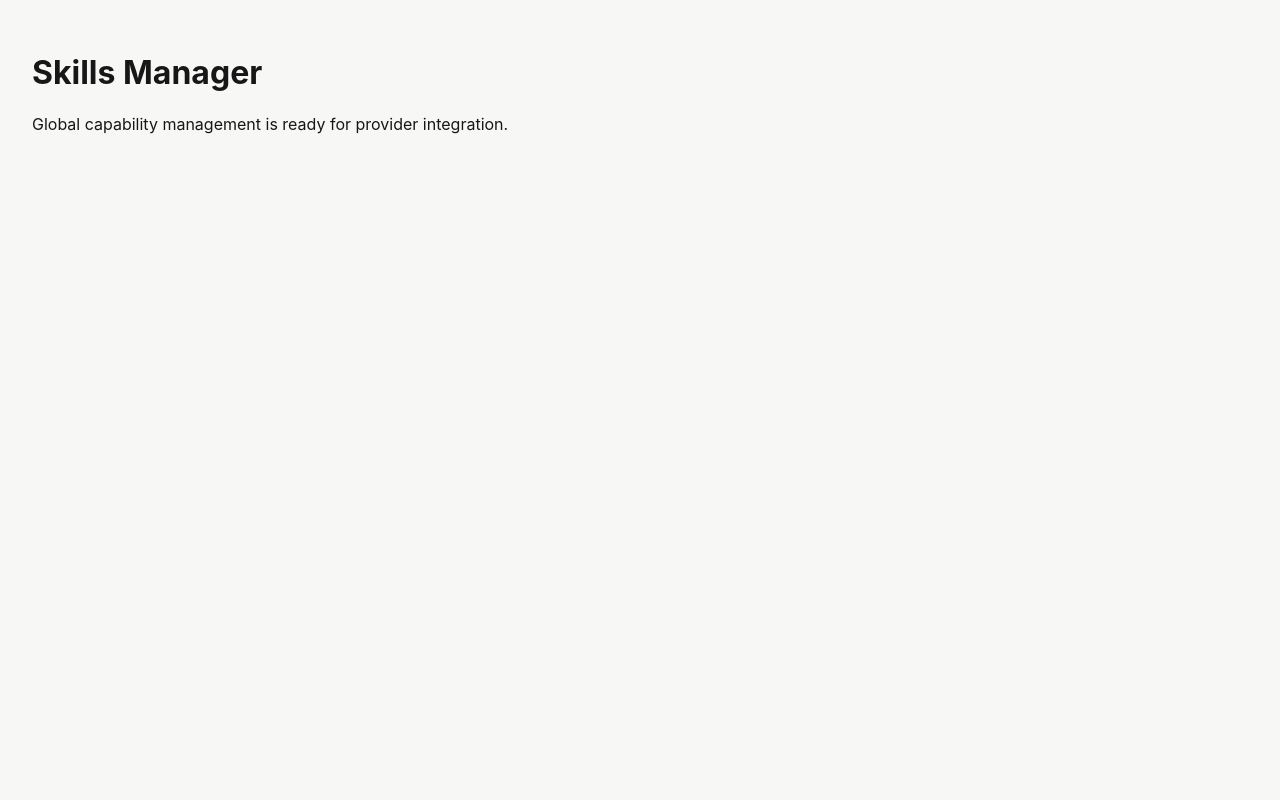
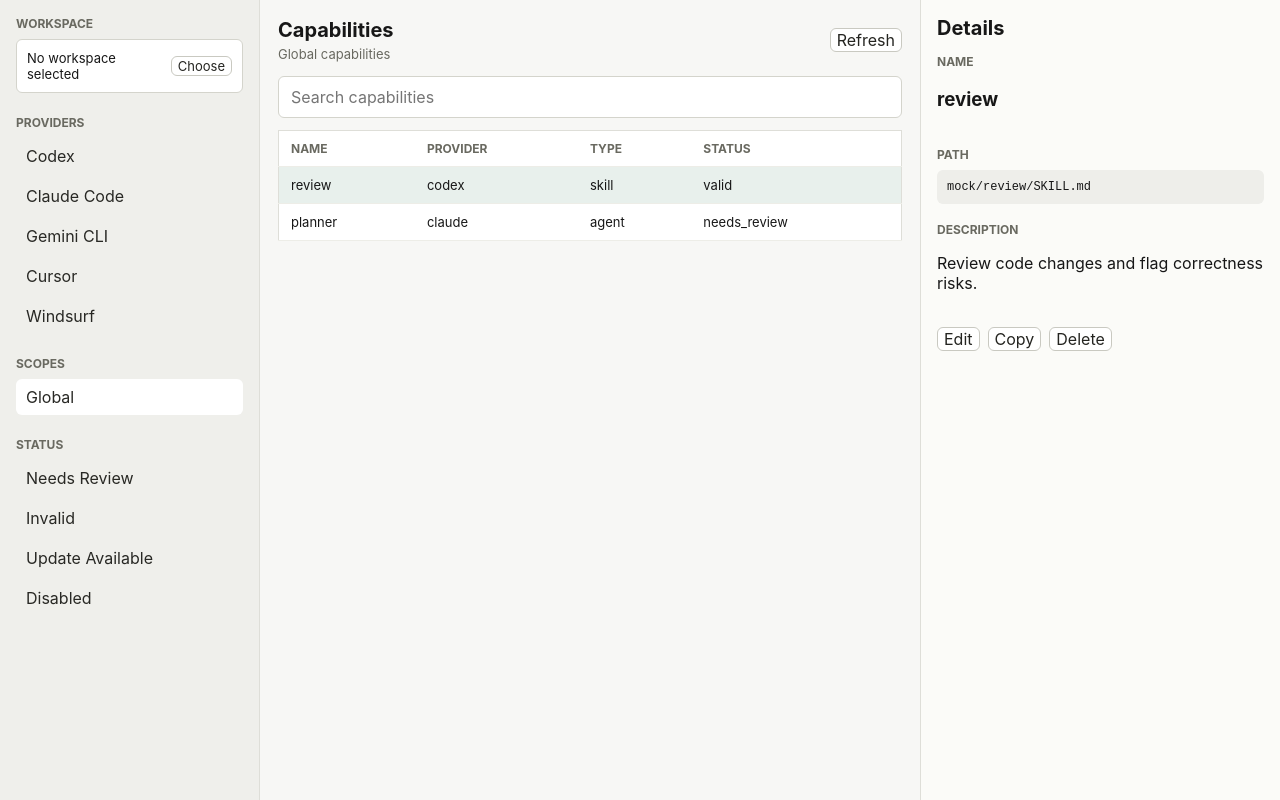
Before and after one commit to xf079/skills-manager, a React (Vite) app: page / in a window 1280 px wide. Built offline with nearby package versions, Linux system fonts and the light colour scheme.

Commit message:
feat: build three pane manager ui

```diff
--- a/src/ui/App.tsx
+++ b/src/ui/App.tsx
@@ -1,8 +1,35 @@
+import { useEffect, useMemo, useState } from "react";
+import type { Capability } from "@/shared/capability";
+import { apiClient } from "./api/client";
+import { CapabilityDetails } from "./components/CapabilityDetails";
+import { CapabilityTable } from "./components/CapabilityTable";
+import { ProviderSidebar } from "./components/ProviderSidebar";
+
 export function App() {
+  const [capabilities, setCapabilities] = useState<Capability[]>([]);
+  const [selectedId, setSelectedId] = useState<string>();
+
+  useEffect(() => {
+    void apiClient.listCapabilities().then((items) => {
+      setCapabilities(items);
+      setSelectedId(items[0]?.id);
+    });
+  }, []);
+
+  const selectedCapability = useMemo(
+    () => capabilities.find((capability) => capability.id === selectedId),
+    [capabilities, selectedId],
+  );
+
   return (
-    <main className="app-shell">
-      <h1>Skills Manager</h1>
-      <p>Global capability management is ready for provider integration.</p>
+    <main className="manager-shell">
+      <ProviderSidebar />
+      <CapabilityTable
+        capabilities={capabilities}
+        selectedId={selectedId}
+        onSelect={setSelectedId}
+      />
+      <CapabilityDetails capability={selectedCapability} />
     </main>
   );
 }
--- /dev/null
+++ b/src/ui/components/CapabilityDetails.tsx
@@ -0,0 +1,34 @@
+import type { Capability } from "@/shared/capability";
+
+export function CapabilityDetails({ capability }: { capability?: Capability }) {
+  return (
+    <aside className="details-pane">
+      <div className="pane-header">
+        <h2>Details</h2>
+      </div>
+      {!capability ? (
+        <p>Select a capability to inspect files, validation, and actions.</p>
+      ) : (
+        <div className="details-stack">
+          <div>
+            <div className="section-label">Name</div>
+            <h3>{capability.name}</h3>
+          </div>
+          <div>
+            <div className="section-label">Path</div>
+            <code>{capability.entryPath}</code>
+          </div>
+          <div>
+            <div className="section-label">Description</div>
+            <p>{capability.description}</p>
+          </div>
+          <div className="action-row">
+            <button type="button">Edit</button>
+            <button type="button">Copy</button>
+            <button type="button">Delete</button>
+          </div>
+        </div>
+      )}
+    </aside>
+  );
+}
--- /dev/null
+++ b/src/ui/components/CapabilityTable.tsx
@@ -0,0 +1,48 @@
+import type { Capability } from "@/shared/capability";
+
+export function CapabilityTable({
+  capabilities,
+  selectedId,
+  onSelect,
+}: {
+  capabilities: Capability[];
+  selectedId?: string;
+  onSelect(id: string): void;
+}) {
+  return (
+    <section className="table-pane">
+      <div className="pane-header">
+        <div>
+          <h2>Capabilities</h2>
+          <p>Global capabilities</p>
+        </div>
+        <button type="button">Refresh</button>
+      </div>
+      <input className="search-input" placeholder="Search capabilities" />
+      <table>
+        <thead>
+          <tr>
+            <th>Name</th>
+            <th>Provider</th>
+            <th>Type</th>
+            <th>Status</th>
+          </tr>
+        </thead>
+        <tbody>
+          {capabilities.map((capability) => (
+            <tr
+              className={capability.id === selectedId ? "selected" : ""}
+              key={capability.id}
+              onClick={() => onSelect(capability.id)}
+            >
+              <td>{capability.name}</td>
+              <td>{capability.provider}</td>
+              <td>{capability.type}</td>
+              <td>{capability.status}</td>
+            </tr>
+          ))}
+        </tbody>
+      </table>
+    </section>
+  );
+}
--- /dev/null
+++ b/src/ui/components/ProviderSidebar.tsx
@@ -0,0 +1,34 @@
+import { WorkspaceSwitcher } from "./WorkspaceSwitcher";
+
+const providers = ["Codex", "Claude Code", "Gemini CLI", "Cursor", "Windsurf"];
+const statuses = ["Needs Review", "Invalid", "Update Available", "Disabled"];
+
+export function ProviderSidebar() {
+  return (
+    <aside className="sidebar">
+      <WorkspaceSwitcher />
+      <section className="sidebar-section">
+        <div className="section-label">Providers</div>
+        {providers.map((provider) => (
+          <button className="sidebar-item" type="button" key={provider}>
+            {provider}
+          </button>
+        ))}
+      </section>
+      <section className="sidebar-section">
+        <div className="section-label">Scopes</div>
+        <button className="sidebar-item active" type="button">
+          Global
+        </button>
+      </section>
+      <section className="sidebar-section">
+        <div className="section-label">Status</div>
+        {statuses.map((status) => (
+          <button className="sidebar-item" type="button" key={status}>
+            {status}
+          </button>
+        ))}
+      </section>
+    </aside>
+  );
+}
--- /dev/null
+++ b/src/ui/components/WorkspaceSwitcher.tsx
@@ -0,0 +1,11 @@
+export function WorkspaceSwitcher() {
+  return (
+    <section className="sidebar-section">
+      <div className="section-label">Workspace</div>
+      <div className="workspace-box">
+        <span>No workspace selected</span>
+        <button type="button">Choose</button>
+      </div>
+    </section>
+  );
+}
--- a/src/ui/styles.css
+++ b/src/ui/styles.css
@@ -16,7 +16,152 @@ body {
   min-height: 100vh;
 }
 
-.app-shell {
+button,
+input {
+  font: inherit;
+}
+
+button {
+  border: 1px solid #c9c9c1;
+  border-radius: 6px;
+  background: #ffffff;
+  color: #242420;
+}
+
+.manager-shell {
+  display: grid;
+  grid-template-columns: 260px minmax(420px, 1fr) 360px;
   min-height: 100vh;
-  padding: 32px;
+  background: #f7f7f5;
 }
+
+.sidebar,
+.details-pane {
+  border-right: 1px solid #deded8;
+  background: #efefeb;
+  padding: 16px;
+}
+
+.details-pane {
+  border-left: 1px solid #deded8;
+  border-right: 0;
+  background: #fbfbf8;
+}
+
+.sidebar-section {
+  margin-bottom: 22px;
+}
+
+.section-label {
+  margin-bottom: 8px;
+  color: #696960;
+  font-size: 12px;
+  font-weight: 700;
+  text-transform: uppercase;
+}
+
+.workspace-box {
+  display: flex;
+  align-items: center;
+  justify-content: space-between;
+  gap: 8px;
+  padding: 10px;
+  border: 1px solid #d4d4cc;
+  border-radius: 6px;
+  background: #ffffff;
+  font-size: 13px;
+}
+
+.sidebar-item {
+  display: block;
+  width: 100%;
+  margin-bottom: 4px;
+  padding: 8px 10px;
+  border: 0;
+  border-radius: 6px;
+  background: transparent;
+  color: #282824;
+  text-align: left;
+}
+
+.sidebar-item.active,
+.sidebar-item:hover {
+  background: #ffffff;
+}
+
+.table-pane {
+  min-width: 0;
+  padding: 18px;
+}
+
+.pane-header {
+  display: flex;
+  align-items: center;
+  justify-content: space-between;
+  gap: 16px;
+  margin-bottom: 14px;
+}
+
+.pane-header h2 {
+  margin: 0;
+  font-size: 20px;
+}
+
+.pane-header p {
+  margin: 4px 0 0;
+  color: #696960;
+  font-size: 13px;
+}
+
+.search-input {
+  width: 100%;
+  margin-bottom: 12px;
+  padding: 10px 12px;
+  border: 1px solid #d4d4cc;
+  border-radius: 6px;
+  background: #ffffff;
+}
+
+table {
+  width: 100%;
+  border-collapse: collapse;
+  background: #ffffff;
+  border: 1px solid #deded8;
+}
+
+th,
+td {
+  padding: 10px 12px;
+  border-bottom: 1px solid #edede7;
+  font-size: 13px;
+  text-align: left;
+}
+
+th {
+  color: #696960;
+  font-size: 12px;
+  text-transform: uppercase;
+}
+
+tr.selected {
+  background: #e8f0ec;
+}
+
+.details-stack {
+  display: grid;
+  gap: 18px;
+}
+
+code {
+  display: block;
+  overflow-wrap: anywhere;
+  padding: 10px;
+  border-radius: 6px;
+  background: #eeeeea;
+  font-size: 12px;
+}
+
+.action-row {
+  display: flex;
+  gap: 8px;
+}
```
Also changed, not shown: 1 other file (tests, documents, lock files or other folders).
